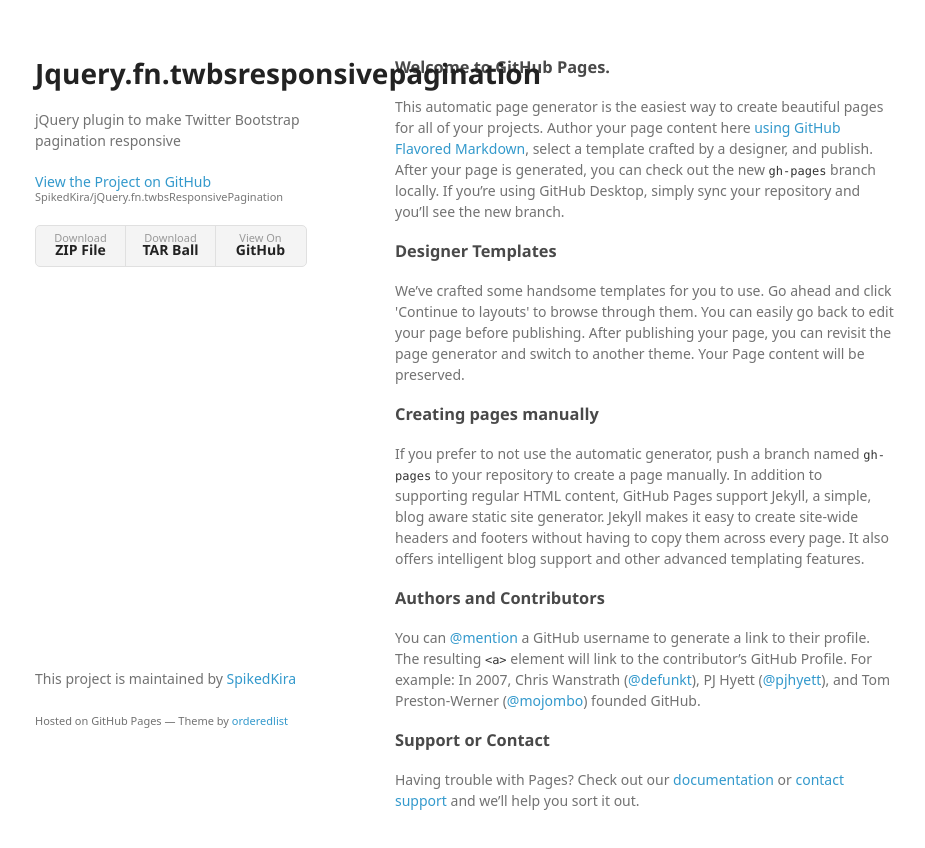
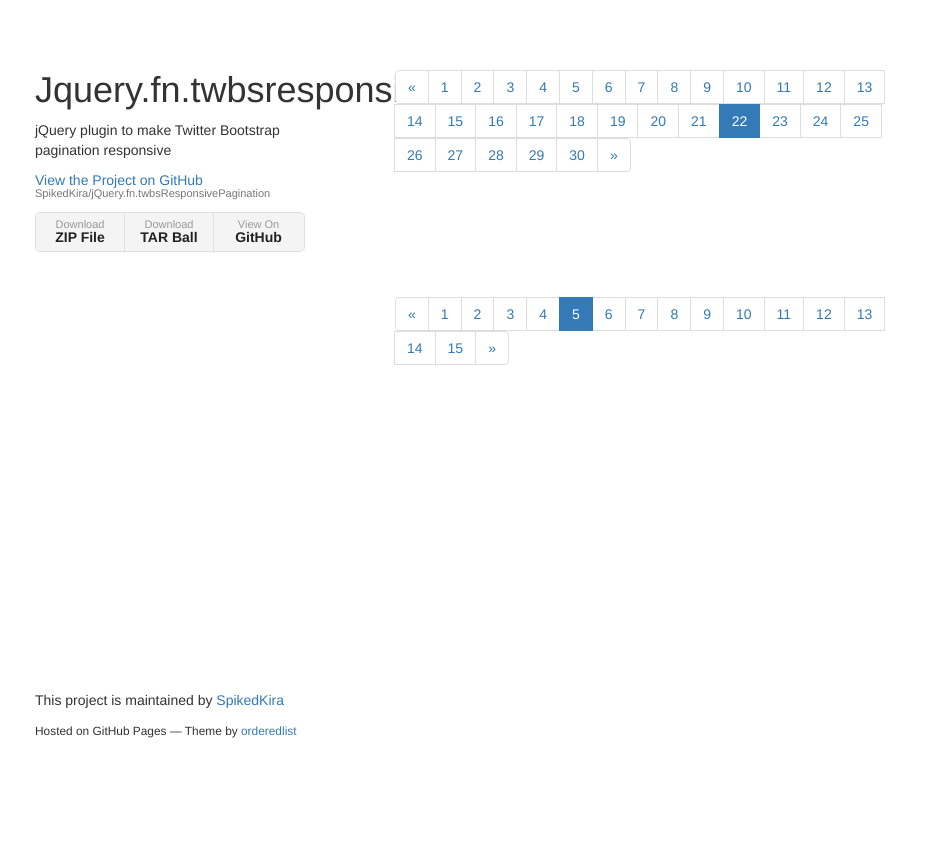
Before and after one commit to SpikedKira/jQuery.fn.twbsResponsivePagination, a plain HTML site: page index.html in a window 1280 px wide. Shown: the whole page, without its empty margins (175-1100 px from the left). After the commit the page ends 800 px from the top, so only its background shows below. Drawn offline with nearby package versions, Linux system fonts and the light colour scheme; a web font is replaced by a local one.

Commit message:
setting up index

```diff
--- a/index.html
+++ b/index.html
@@ -11,6 +11,15 @@
     <!--[if lt IE 9]>
     <script src="//html5shiv.googlecode.com/svn/trunk/html5.js"></script>
     <![endif]-->
+
+    <script src="https://ajax.googleapis.com/ajax/libs/jquery/2.1.3/jquery.min.js"></script>
+    <link href="https://maxcdn.bootstrapcdn.com/bootstrap/3.3.5/css/bootstrap.min.css" rel="stylesheet" integrity="sha256-MfvZlkHCEqatNoGiOXveE8FIwMzZg4W85qfrfIFBfYc= sha512-dTfge/zgoMYpP7QbHy4gWMEGsbsdZeCXz7irItjcC3sPUFtf0kuFbDz/ixG7ArTxmDjLXDmezHubeNikyKGVyQ==" crossorigin="anonymous">
+    <link rel="stylesheet" href="https://maxcdn.bootstrapcdn.com/bootstrap/3.3.5/css/bootstrap-theme.min.css" integrity="sha384-aUGj/X2zp5rLCbBxumKTCw2Z50WgIr1vs/PFN4praOTvYXWlVyh2UtNUU0KAUhAX" crossorigin="anonymous">
+
+    <!-- Latest compiled and minified JavaScript -->
+    <script src="https://maxcdn.bootstrapcdn.com/bootstrap/3.3.5/js/bootstrap.min.js" integrity="sha512-K1qjQ+NcF2TYO/eI3M6v8EiNYZfA95pQumfvcVrTHtwQVDG+aHRqLi/ETn2uB+1JqwYqVG3LIvdm9lj6imS/pQ==" crossorigin="anonymous"></script>
+
+    <script src="src/twbsResponsivePagination.js"></script>
   </head>
   <body>
     <div class="wrapper">
@@ -28,30 +37,72 @@
         </ul>
       </header>
       <section>
-        <h3>
-<a id="welcome-to-github-pages" class="anchor" href="#welcome-to-github-pages" aria-hidden="true"><span class="octicon octicon-link"></span></a>Welcome to GitHub Pages.</h3>
 
-<p>This automatic page generator is the easiest way to create beautiful pages for all of your projects. Author your page content here <a href="https://guides.github.com/features/mastering-markdown/">using GitHub Flavored Markdown</a>, select a template crafted by a designer, and publish. After your page is generated, you can check out the new <code>gh-pages</code> branch locally. If you’re using GitHub Desktop, simply sync your repository and you’ll see the new branch.</p>
+        <div id='test1'>
+          <nav>
+            <ul class="pagination">
+              <li><a href="#" aria-label="Previous"><span aria-hidden="true">&laquo;</span></a></li>
+              <li><a href="#">1</a></li>
+              <li><a href="#">2</a></li>
+              <li><a href="#">3</a></li>
+              <li><a href="#">4</a></li>
+              <li><a href="#">5</a></li>
+              <li><a href="#">6</a></li>
+              <li><a href="#">7</a></li>
+              <li><a href="#">8</a></li>
+              <li><a href="#">9</a></li>
+              <li><a href="#">10</a></li>
+              <li><a href="#">11</a></li>
+              <li><a href="#">12</a></li>
+              <li><a href="#">13</a></li>
+              <li><a href="#">14</a></li>
+              <li><a href="#">15</a></li>
+              <li><a href="#">16</a></li>
+              <li><a href="#">17</a></li>
+              <li><a href="#">18</a></li>
+              <li><a href="#">19</a></li>
+              <li><a href="#">20</a></li>
+              <li><a href="#">21</a></li>
+              <li class='active'><a href="#">22</a></li>
+              <li><a href="#">23</a></li>
+              <li><a href="#">24</a></li>
+              <li><a href="#">25</a></li>
+              <li><a href="#">26</a></li>
+              <li><a href="#">27</a></li>
+              <li><a href="#">28</a></li>
+              <li><a href="#">29</a></li>
+              <li><a href="#">30</a></li>
+              <li><a href="#" aria-label="Next"><span aria-hidden="true">&raquo;</span></a></li>
+            </ul>
+          </nav>
+        </div>
 
-<h3>
-<a id="designer-templates" class="anchor" href="#designer-templates" aria-hidden="true"><span class="octicon octicon-link"></span></a>Designer Templates</h3>
+        <br /><br /><br /><br />
 
-<p>We’ve crafted some handsome templates for you to use. Go ahead and click 'Continue to layouts' to browse through them. You can easily go back to edit your page before publishing. After publishing your page, you can revisit the page generator and switch to another theme. Your Page content will be preserved.</p>
+        <div id='test2'>
+          <nav>
+            <ul class="pagination">
+              <li><a href="#" aria-label="Previous"><span aria-hidden="true">&laquo;</span></a></li>
+              <li><a href="#">1</a></li>
+              <li><a href="#">2</a></li>
+              <li><a href="#">3</a></li>
+              <li><a href="#">4</a></li>
+              <li class='active'><a href="#">5</a></li>
+              <li><a href="#">6</a></li>
+              <li><a href="#">7</a></li>
+              <li><a href="#">8</a></li>
+              <li><a href="#">9</a></li>
+              <li><a href="#">10</a></li>
+              <li><a href="#">11</a></li>
+              <li><a href="#">12</a></li>
+              <li><a href="#">13</a></li>
+              <li><a href="#">14</a></li>
+              <li><a href="#">15</a></li>
+              <li><a href="#" aria-label="Next"><span aria-hidden="true">&raquo;</span></a></li>
+            </ul>
+          </nav>
+        </div>
 
-<h3>
-<a id="creating-pages-manually" class="anchor" href="#creating-pages-manually" aria-hidden="true"><span class="octicon octicon-link"></span></a>Creating pages manually</h3>
-
-<p>If you prefer to not use the automatic generator, push a branch named <code>gh-pages</code> to your repository to create a page manually. In addition to supporting regular HTML content, GitHub Pages support Jekyll, a simple, blog aware static site generator. Jekyll makes it easy to create site-wide headers and footers without having to copy them across every page. It also offers intelligent blog support and other advanced templating features.</p>
-
-<h3>
-<a id="authors-and-contributors" class="anchor" href="#authors-and-contributors" aria-hidden="true"><span class="octicon octicon-link"></span></a>Authors and Contributors</h3>
-
-<p>You can <a href="https://github.com/blog/821" class="user-mention">@mention</a> a GitHub username to generate a link to their profile. The resulting <code>&lt;a&gt;</code> element will link to the contributor’s GitHub Profile. For example: In 2007, Chris Wanstrath (<a href="https://github.com/defunkt" class="user-mention">@defunkt</a>), PJ Hyett (<a href="https://github.com/pjhyett" class="user-mention">@pjhyett</a>), and Tom Preston-Werner (<a href="https://github.com/mojombo" class="user-mention">@mojombo</a>) founded GitHub.</p>
-
-<h3>
-<a id="support-or-contact" class="anchor" href="#support-or-contact" aria-hidden="true"><span class="octicon octicon-link"></span></a>Support or Contact</h3>
-
-<p>Having trouble with Pages? Check out our <a href="https://help.github.com/pages">documentation</a> or <a href="https://github.com/contact">contact support</a> and we’ll help you sort it out.</p>
       </section>
       <footer>
         <p>This project is maintained by <a href="https://github.com/SpikedKira">SpikedKira</a></p>
@@ -60,5 +111,12 @@
     </div>
     <script src="javascripts/scale.fix.js"></script>
 
+    <script>
+      $(function() {
+        $('#test1').find('.pagination').twbsResponsivePagination();
+        $('#test2').find('.pagination').twbsResponsivePagination({endcapCount: 3});
+      });
+    </script>
+
   </body>
 </html>
```
